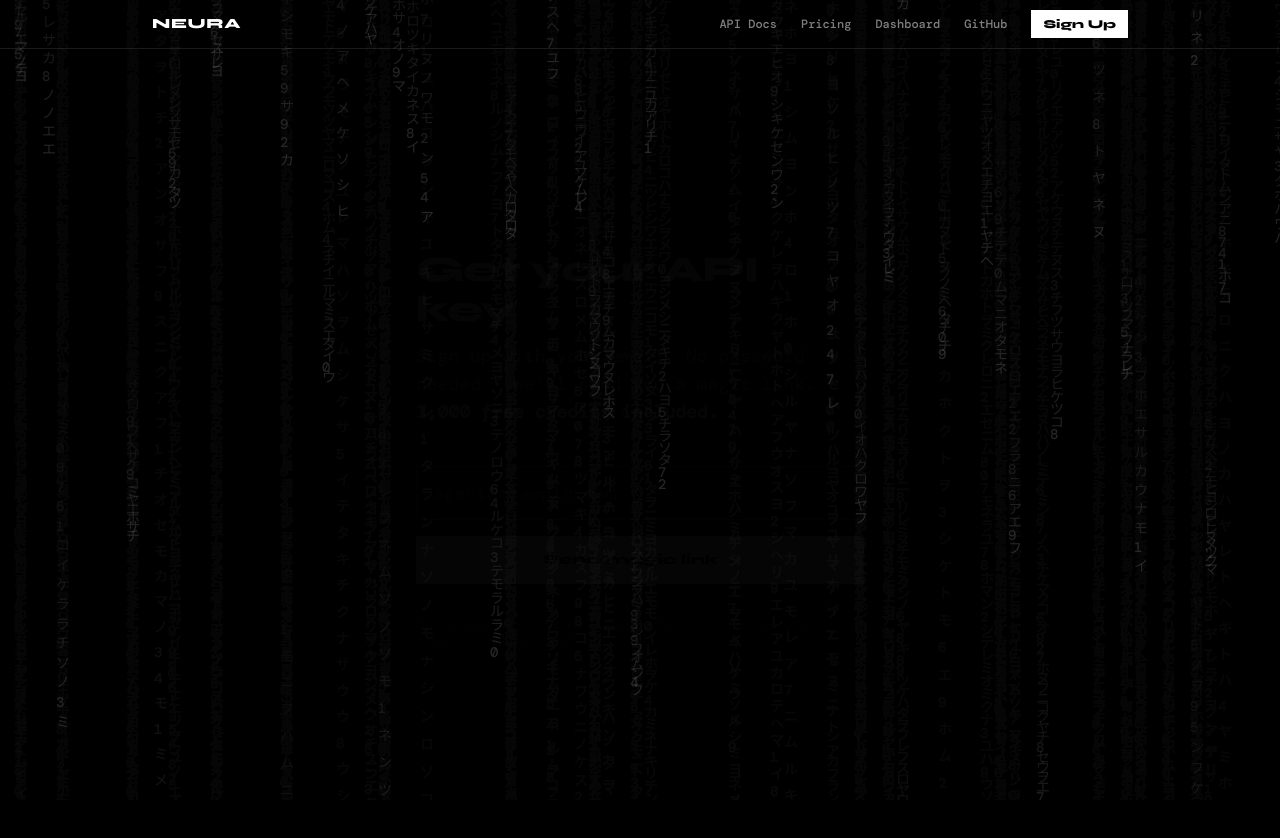
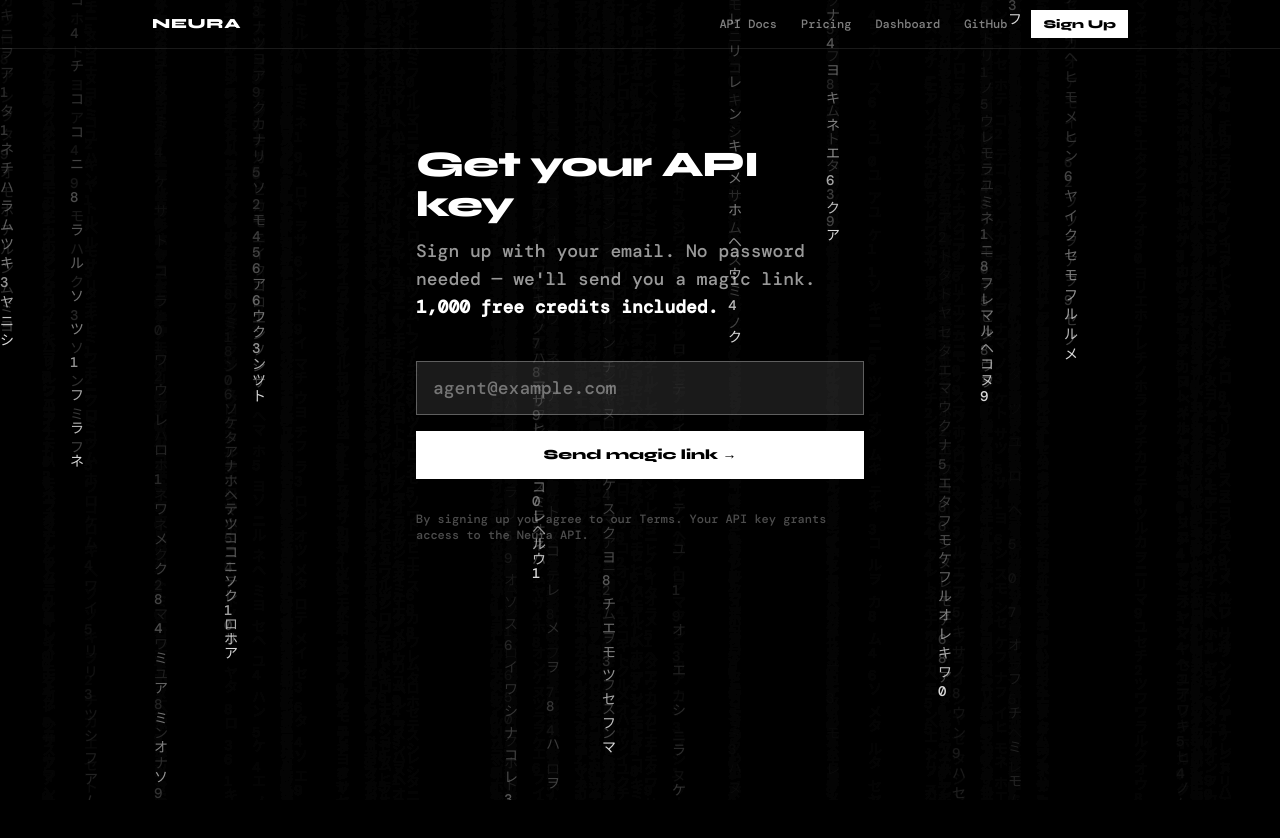
Before and after one commit to ghassan-gaidi/neura, a Next.js app: page /signup in a window 1280 px wide. Shown: the top 838 px of the page. After the commit the page ends 800 px from the top, so only its background shows below. Built offline with nearby package versions, Linux system fonts and the light colour scheme; a web font is replaced by a local one.

Commit message:
update summary.md status - all phases complete

```diff
--- a/src/app/auth/callback/page.tsx
+++ b/src/app/auth/callback/page.tsx
@@ -50,7 +50,7 @@
   }, [router])
 
   return (
-    <div className="min-h-screen bg-black text-white flex items-center justify-center">
+    <div className="text-white flex items-center justify-center min-h-screen">
       <p className="text-white/60 text-lg">{status}</p>
     </div>
   )
--- a/src/app/docs/page.tsx
+++ b/src/app/docs/page.tsx
@@ -138,14 +138,6 @@
             External brain for AI agents — persistent memory and state via HTTP.
             Designed so agents can use it without human help.
           </p>
-          <div className="flex gap-3 text-xs text-white/30">
-            <span className="border border-white/10 px-3 py-1">
-              OpenAPI: <Link href="/openapi.yaml" className="text-white/60 hover:text-white underline">openapi.yaml</Link>
-            </span>
-            <span className="border border-white/10 px-3 py-1">
-              SDKs: <a href="https://github.com/ghassan-gaidi/neura" className="text-white/60 hover:text-white underline" target="_blank" rel="noopener noreferrer">TypeScript · Python</a>
-            </span>
-          </div>
         </header>
 
         {/* Auth */}
--- a/src/app/layout.tsx
+++ b/src/app/layout.tsx
@@ -115,13 +115,13 @@
         <link rel="preconnect" href="https://fonts.googleapis.com" />
         <link rel="preconnect" href="https://fonts.gstatic.com" crossOrigin="anonymous" />
       </head>
-      <body className="min-h-screen flex flex-col bg-black text-white">
+      <body className="min-h-screen flex flex-col text-white">
         <SoftwareApplicationSchema />
         <OrganizationSchema />
         <APIReferenceSchema />
         <MatrixRain />
         <Nav />
-        <main className="flex-1">{children}</main>
+        <main className="flex-1 relative z-10">{children}</main>
       </body>
     </html>
   );
--- a/src/app/signup/page.tsx
+++ b/src/app/signup/page.tsx
@@ -31,8 +31,8 @@
 
   if (sent) {
     return (
-      <div className="min-h-screen bg-black text-white flex items-center justify-center px-6">
-        <div className="max-w-md w-full text-center">
+      <div className="text-white px-6 pt-16 md:pt-24">
+        <div className="max-w-md mx-auto text-center">
           <h1
             className="text-4xl font-bold mb-6 tracking-tight"
             style={{ fontFamily: 'var(--font-syne)' }}
@@ -55,8 +55,8 @@
   }
 
   return (
-    <div className="min-h-screen bg-black text-white flex items-center justify-center px-6">
-      <div className="max-w-md w-full">
+    <div className="text-white px-6 pt-16 md:pt-24">
+      <div className="max-w-md mx-auto">
         <h1
           className="text-4xl font-bold mb-3 tracking-tight"
           style={{ fontFamily: 'var(--font-syne)' }}
--- a/src/components/MatrixRain.tsx
+++ b/src/components/MatrixRain.tsx
@@ -18,6 +18,8 @@
     let columns: number[] = []
     let fontSize = 14
     const speeds: number[] = []
+    // Track whether each column is currently active (to avoid overcrowding)
+    let activeCols: boolean[] = []
 
     const resize = () => {
       canvas.width = window.innerWidth
@@ -27,8 +29,9 @@
       columns = Array.from({ length: cols }, () =>
         Math.floor(Math.random() * canvas.height * -1)
       )
+      activeCols = Array.from({ length: cols }, () => Math.random() > 0.5)
       for (let i = 0; i < cols; i++) {
-        speeds[i] = 0.5 + Math.random() * 1.5
+        speeds[i] = 1 + Math.random() * 2
       }
     }
 
@@ -36,25 +39,33 @@
     window.addEventListener('resize', resize)
 
     const draw = () => {
-      // Fade trail
-      ctx.fillStyle = 'rgba(0, 0, 0, 0.08)'
+      // Fast fade — clears old characters quickly, no grey buildup
+      ctx.fillStyle = 'rgba(0, 0, 0, 0.12)'
       ctx.fillRect(0, 0, canvas.width, canvas.height)
 
       ctx.font = `${fontSize}px "DM Mono", monospace`
 
       for (let i = 0; i < columns.length; i++) {
+        if (!activeCols[i]) continue
+
         const x = i * fontSize
         const y = columns[i] * fontSize
 
-        // Main character — faint white
+        // Trail characters — dim
+        ctx.fillStyle = 'rgba(255, 255, 255, 0.25)'
+        ctx.fillText(CHARS[Math.floor(Math.random() * CHARS.length)], x, y - fontSize)
+
+        // Lead character — bright white
         const char = CHARS[Math.floor(Math.random() * CHARS.length)]
-        ctx.fillStyle = 'rgba(255, 255, 255, 0.15)'
+        ctx.fillStyle = 'rgba(255, 255, 255, 0.85)'
         ctx.fillText(char, x, y)
 
         // Reset
-        if (y > canvas.height) {
-          columns[i] = Math.random() * -20
-          speeds[i] = 0.5 + Math.random() * 1.5
+        if (y > canvas.height + fontSize * 2) {
+          columns[i] = Math.random() * -50
+          speeds[i] = 1 + Math.random() * 2
+          // Re-activate column occasionally
+          activeCols[i] = Math.random() > 0.3
         }
 
         columns[i] += speeds[i]
```
Also changed, not shown: 1 other file (tests, documents, lock files or other folders).
